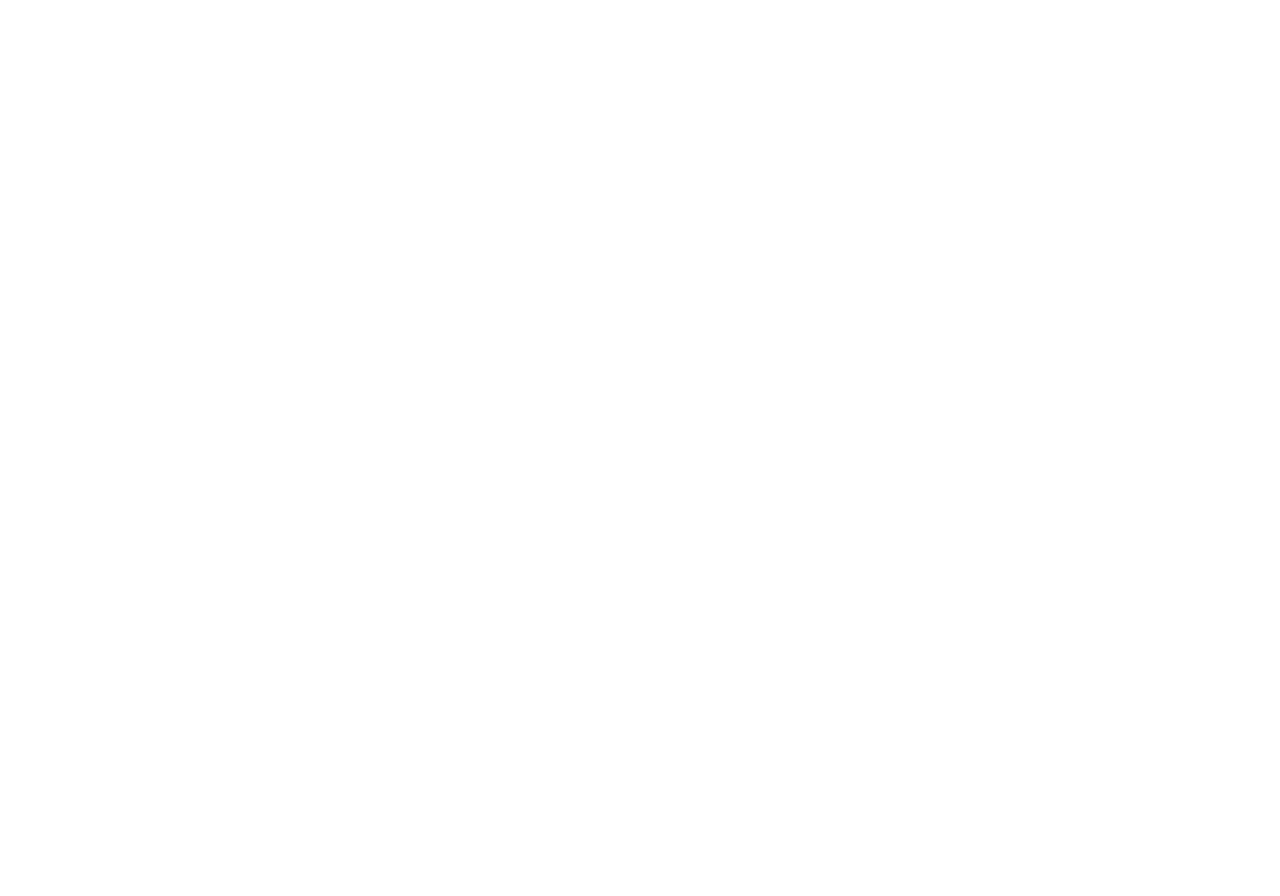
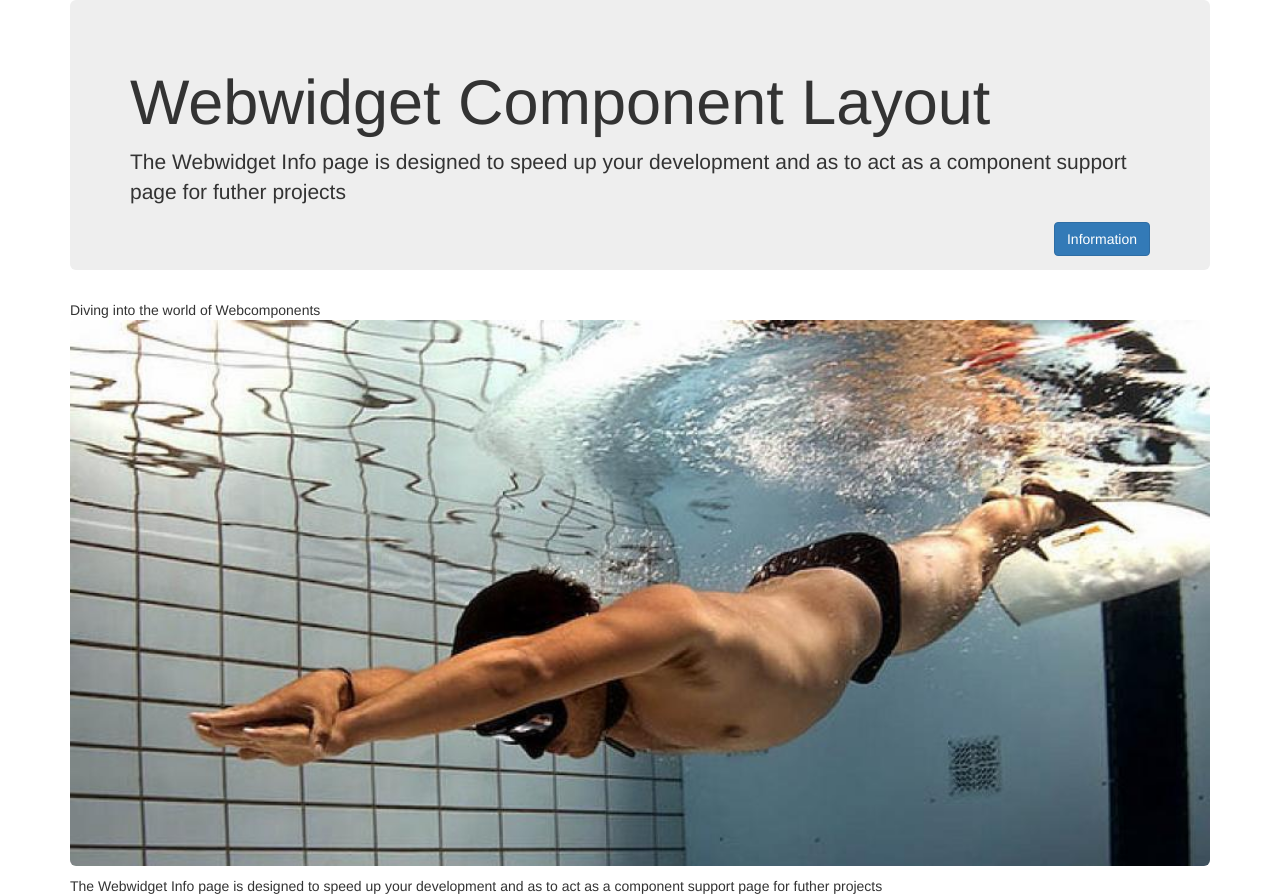
Before and after one commit to wak-dev/widgets, a website: page index.html in a window 1280 px wide. Before the commit the page ends 800 px from the top, so only its background shows below. Drawn offline with nearby package versions, Linux system fonts and the light colour scheme.

Commit message:
Start Layout

```diff
--- a/index.html
+++ b/index.html
@@ -10,7 +10,33 @@
 
 <body>
 
+    <div class="container">
 
+        <div class="jumbotron">
+            <h1>Webwidget Component Layout</h1>
+
+            <p>
+
+                The Webwidget Info page is designed to speed up your development and as to act as a component support page for futher projects
+            </p>
+                <a class="btn btn-primary pull-right">Information</a>
+        </div>
+
+
+
+
+
+        <div class="pannel">
+
+            <p>Diving into the world of Webcomponents
+             <img class="img-rounded img-responsive" src="res/img/dive.jpeg" style="width:100%">
+                </p>
+        </div>
+
+ The Webwidget Info page is designed to speed up your development and as to act as a component support page for futher projects
+
+
+    </div>
 
 
     <script type="text/javascript" src="bower_components/jquery/dist/jquery.min.js"></script>
```
Also changed, not shown: res/img/dive.jpeg (added).
